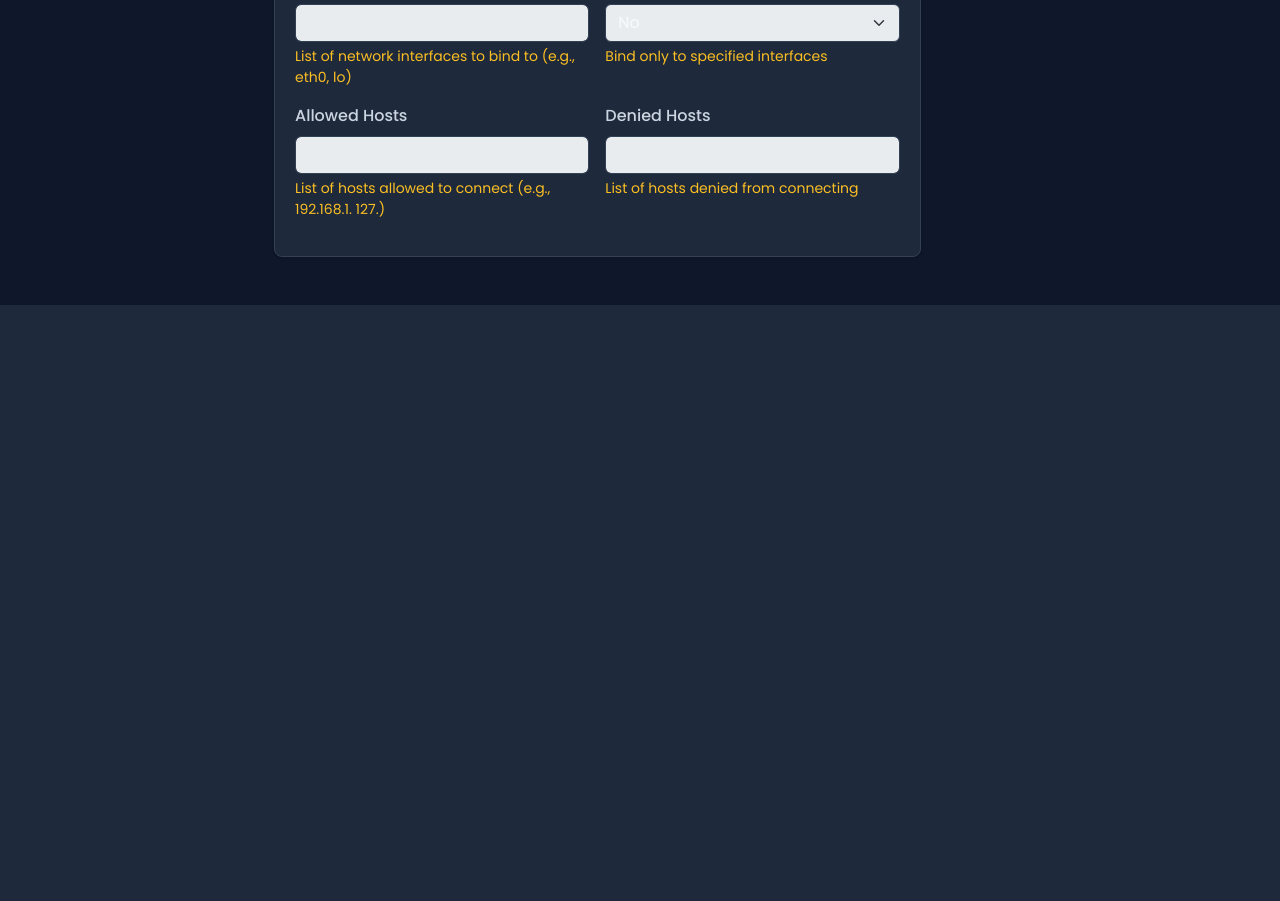
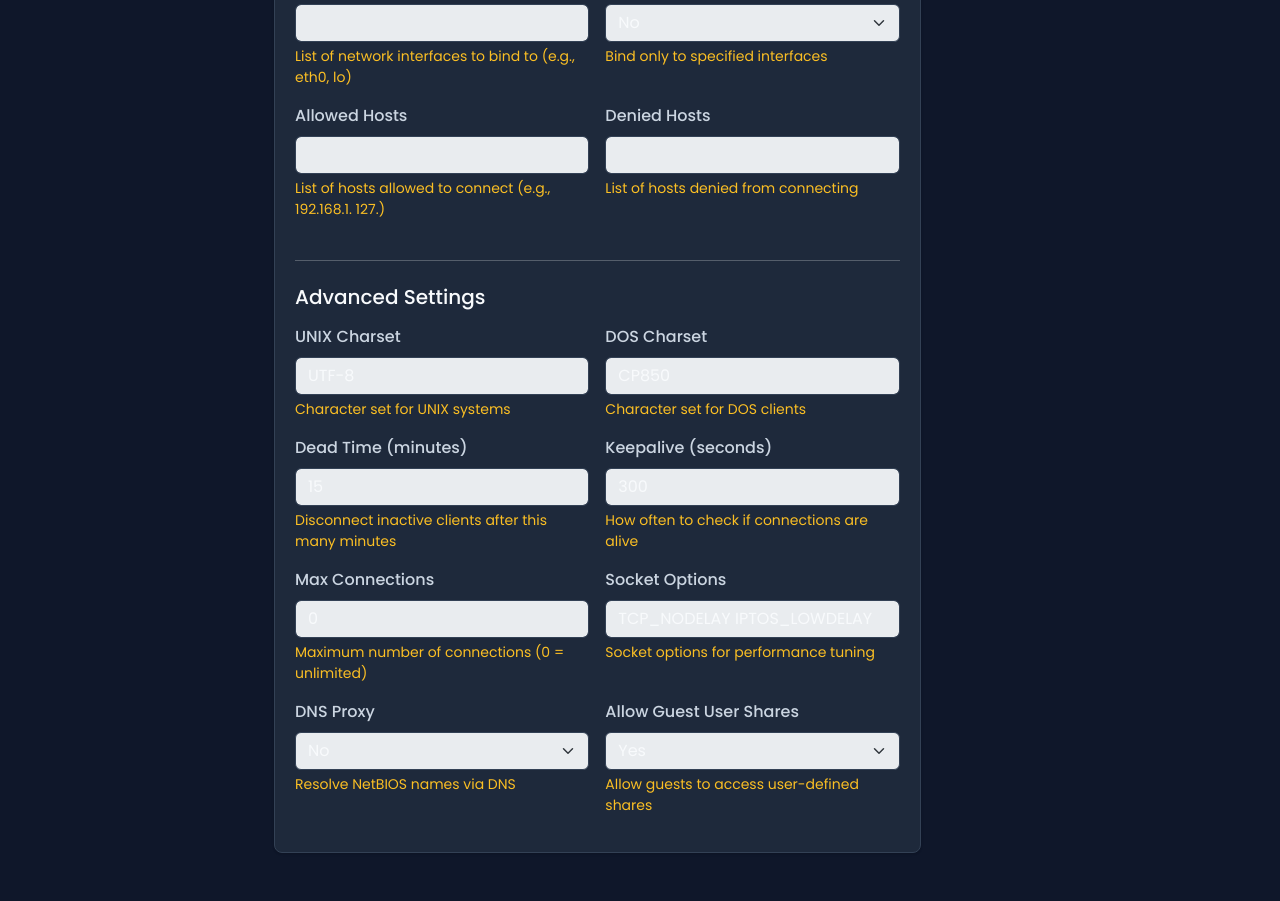
Before and after one commit to lyarinet/Samba-Manager, a Flask app: page /global-settings in a window 1280 px wide. Shown: the part 1048-1949 px from the top of the page. Before the commit the page ends 1353 px from the top, so only its background shows below. Run offline with Flask 3, Linux system fonts and the light colour scheme; the visitor is signed in with stand-in values (Sample User, id 1).

Commit message:
globle settings new function add

```diff
--- a/app/routes.py
+++ b/app/routes.py
@@ -52,7 +52,15 @@ def global_settings():
             ('guest_account', 'guest account'),
             ('map_to_guest', 'map to guest'),
             ('interfaces', 'interfaces'),
-            ('bind_interfaces_only', 'bind interfaces only')
+            ('bind_interfaces_only', 'bind interfaces only'),
+            ('unix_charset', 'unix charset'),
+            ('dos_charset', 'dos charset'),
+            ('deadtime', 'deadtime'),
+            ('keepalive', 'keepalive'),
+            ('max_connections', 'max connections'),
+            ('socket_options', 'socket options'),
+            ('dns_proxy', 'dns proxy'),
+            ('usershare_allow_guests', 'usershare allow guests')
         ]
 
         for form_name, samba_name in optional_fields:
--- a/app/samba_utils.py
+++ b/app/samba_utils.py
@@ -277,7 +277,15 @@ def read_global_settings():
             'interfaces': '',
             'bind_interfaces_only': 'no',
             'hosts_allow': '',
-            'hosts_deny': ''
+            'hosts_deny': '',
+            'unix_charset': 'UTF-8',
+            'dos_charset': 'CP850',
+            'deadtime': '15',
+            'keepalive': '300',
+            'max_connections': '0',
+            'socket_options': 'TCP_NODELAY IPTOS_LOWDELAY',
+            'dns_proxy': 'no',
+            'usershare_allow_guests': 'yes'
         }
 
         # Define mappings between our keys and Samba config keys
@@ -295,7 +303,15 @@ def read_global_settings():
             'interfaces': r'interfaces\s*=\s*(.*)',
             'bind_interfaces_only': r'bind interfaces only\s*=\s*(.*)',
             'hosts_allow': r'hosts allow\s*=\s*(.*)',
-            'hosts_deny': r'hosts deny\s*=\s*(.*)'
+            'hosts_deny': r'hosts deny\s*=\s*(.*)',
+            'unix_charset': r'unix charset\s*=\s*(.*)',
+            'dos_charset': r'dos charset\s*=\s*(.*)',
+            'deadtime': r'deadtime\s*=\s*(.*)',
+            'keepalive': r'keepalive\s*=\s*(.*)',
+            'max_connections': r'max connections\s*=\s*(.*)',
+            'socket_options': r'socket options\s*=\s*(.*)',
+            'dns_proxy': r'dns proxy\s*=\s*(.*)',
+            'usershare_allow_guests': r'usershare allow guests\s*=\s*(.*)'
         }
 
         # Extract values from the config file
@@ -323,7 +339,15 @@ def read_global_settings():
             'interfaces': '',
             'bind_interfaces_only': 'no',
             'hosts_allow': '',
-            'hosts_deny': ''
+            'hosts_deny': '',
+            'unix_charset': 'UTF-8',
+            'dos_charset': 'CP850',
+            'deadtime': '15',
+            'keepalive': '300',
+            'max_connections': '0',
+            'socket_options': 'TCP_NODELAY IPTOS_LOWDELAY',
+            'dns_proxy': 'no',
+            'usershare_allow_guests': 'yes'
         }
 
 def read_samba_config():
--- a/app/templates/global_settings.html
+++ b/app/templates/global_settings.html
@@ -178,6 +178,87 @@
               </div>
             </div>
           </div>
+
+          <hr class="my-4">
+
+          <h5 class="mb-3">Advanced Settings</h5>
+          <div class="row g-3">
+            <div class="col-md-6">
+              <div class="mb-3">
+                <label for="unix_charset" class="form-label">UNIX Charset</label>
+                <input type="text" class="form-control" id="unix_charset" name="unix_charset" value="{{ global_settings.unix_charset|default('UTF-8') }}" {% if not has_sudo %}disabled{% endif %}>
+                <div class="form-text">Character set for UNIX systems</div>
+              </div>
+            </div>
+
+            <div class="col-md-6">
+              <div class="mb-3">
+                <label for="dos_charset" class="form-label">DOS Charset</label>
+                <input type="text" class="form-control" id="dos_charset" name="dos_charset" value="{{ global_settings.dos_charset|default('CP850') }}" {% if not has_sudo %}disabled{% endif %}>
+                <div class="form-text">Character set for DOS clients</div>
+              </div>
+            </div>
+          </div>
+
+          <div class="row g-3">
+            <div class="col-md-6">
+              <div class="mb-3">
+                <label for="deadtime" class="form-label">Dead Time (minutes)</label>
+                <input type="number" class="form-control" id="deadtime" name="deadtime" value="{{ global_settings.deadtime|default('15') }}" {% if not has_sudo %}disabled{% endif %}>
+                <div class="form-text">Disconnect inactive clients after this many minutes</div>
+              </div>
+            </div>
+
+            <div class="col-md-6">
+              <div class="mb-3">
+                <label for="keepalive" class="form-label">Keepalive (seconds)</label>
+                <input type="number" class="form-control" id="keepalive" name="keepalive" value="{{ global_settings.keepalive|default('300') }}" {% if not has_sudo %}disabled{% endif %}>
+                <div class="form-text">How often to check if connections are alive</div>
+              </div>
+            </div>
+          </div>
+
+          <div class="row g-3">
+            <div class="col-md-6">
+              <div class="mb-3">
+                <label for="max_connections" class="form-label">Max Connections</label>
+                <input type="number" class="form-control" id="max_connections" name="max_connections" value="{{ global_settings.max_connections|default('0') }}" {% if not has_sudo %}disabled{% endif %}>
+                <div class="form-text">Maximum number of connections (0 = unlimited)</div>
+              </div>
+            </div>
+
+            <div class="col-md-6">
+              <div class="mb-3">
+                <label for="socket_options" class="form-label">Socket Options</label>
+                <input type="text" class="form-control" id="socket_options" name="socket_options" value="{{ global_settings.socket_options|default('TCP_NODELAY IPTOS_LOWDELAY') }}" {% if not has_sudo %}disabled{% endif %}>
+                <div class="form-text">Socket options for performance tuning</div>
+              </div>
+            </div>
+          </div>
+
+          <div class="row g-3">
+            <div class="col-md-6">
+              <div class="mb-3">
+                <label for="dns_proxy" class="form-label">DNS Proxy</label>
+                <select class="form-select" id="dns_proxy" name="dns_proxy" {% if not has_sudo %}disabled{% endif %}>
+                  <option value="yes" {% if global_settings.dns_proxy == 'yes' %}selected{% endif %}>Yes</option>
+                  <option value="no" {% if global_settings.dns_proxy == 'no' %}selected{% endif %}>No</option>
+                </select>
+                <div class="form-text">Resolve NetBIOS names via DNS</div>
+              </div>
+            </div>
+
+            <div class="col-md-6">
+              <div class="mb-3">
+                <label for="usershare_allow_guests" class="form-label">Allow Guest User Shares</label>
+                <select class="form-select" id="usershare_allow_guests" name="usershare_allow_guests" {% if not has_sudo %}disabled{% endif %}>
+                  <option value="yes" {% if global_settings.usershare_allow_guests == 'yes' %}selected{% endif %}>Yes</option>
+                  <option value="no" {% if global_settings.usershare_allow_guests == 'no' %}selected{% endif %}>No</option>
+                </select>
+                <div class="form-text">Allow guests to access user-defined shares</div>
+              </div>
+            </div>
+          </div>
         </form>
       </div>
     </div>
```
Also changed, not shown: 1 other file.
